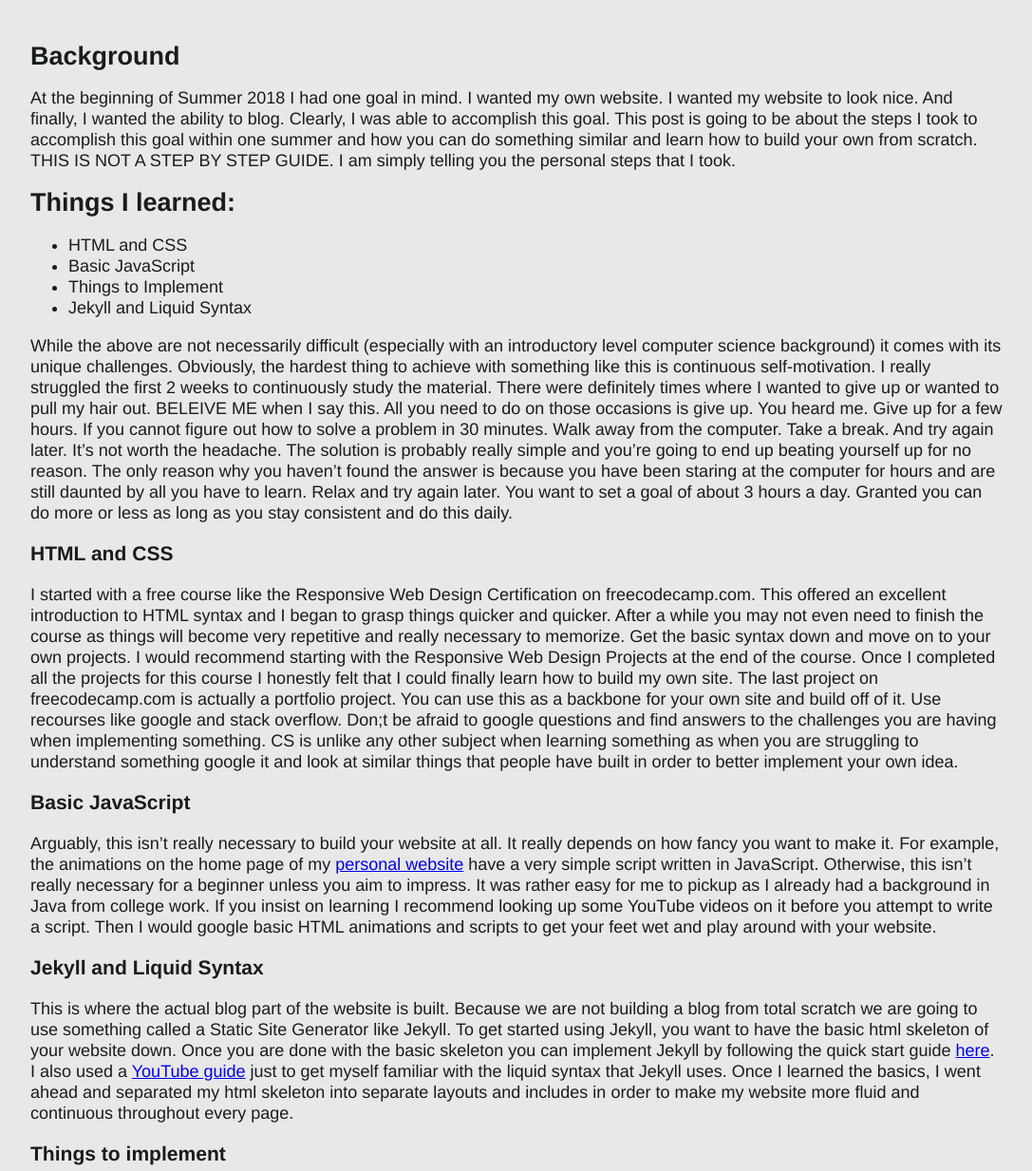
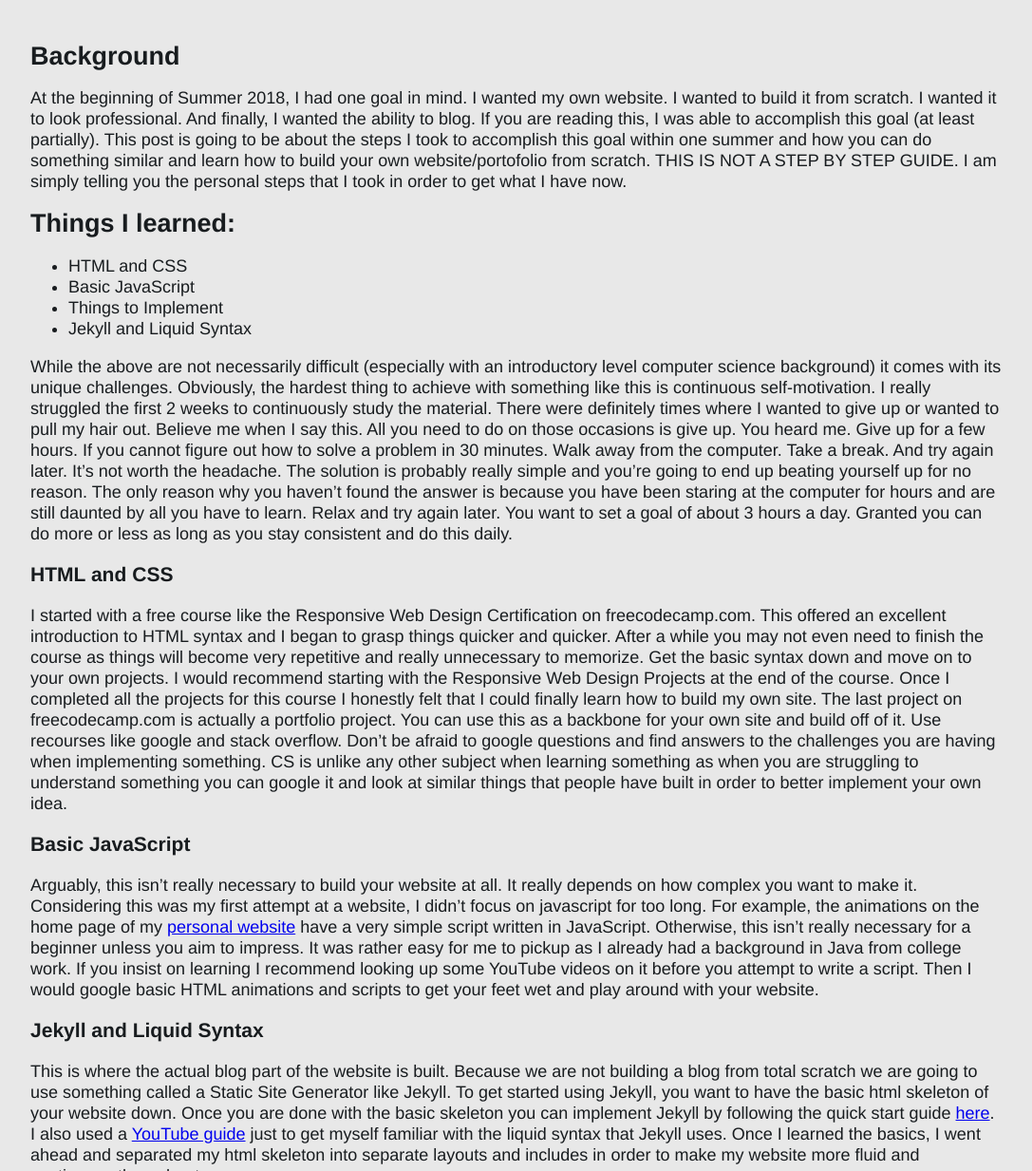
Before and after one commit to zaidsbaghal/Portfolio-V2, a Jekyll site: the page built from _posts/2018-11-26-How-I-Learned-the-Basics-of-Web-Design.md, in a window 1280 px wide and 1400 px high, scrolled down 440 px. Shown: the part 167-1400 px from the top of the window at 95% size, without its empty margins (96-1183 px from the left). Built offline with Jekyll 4.4.1, drawn with Linux system fonts in a browser that asks for light colours; comment, search, counter and statistics services are not loaded; some of the changed text lies outside the part shown.

Commit message:
blog post updates

```diff
--- a/_posts/2018-11-26-How-I-Learned-the-Basics-of-Web-Design.md
+++ b/_posts/2018-11-26-How-I-Learned-the-Basics-of-Web-Design.md
@@ -6,10 +6,10 @@ categories: [howto]
 ---
 ## Background
 
-   At the beginning of Summer 2018 I had one goal in mind. I wanted my own website. I wanted my website to look nice.
-And finally, I wanted the ability to blog. Clearly, I was able to accomplish this goal. This post is going to be about
+   At the beginning of Summer 2018, I had one goal in mind. I wanted my own website. I wanted to build it from scratch. I wanted it to look professional.
+And finally, I wanted the ability to blog. If you are reading this, I was able to accomplish this goal (at least partially). This post is going to be about
 the steps I took to accomplish this goal within one summer and how you can do something similar and learn how to build
-your own from scratch. THIS IS NOT A STEP BY STEP GUIDE. I am simply telling you the personal steps that I took.
+your own website/portofolio from scratch. THIS IS NOT A STEP BY STEP GUIDE. I am simply telling you the personal steps that I took in order to get what I have now.
 
 ## Things I learned:
 
@@ -21,7 +21,7 @@ your own from scratch. THIS IS NOT A STEP BY STEP GUIDE. I am simply telling you
    While the above are not necessarily difficult (especially with an introductory level computer science background) it
 comes with its unique challenges. Obviously, the hardest thing to achieve with something like this is continuous
 self-motivation. I really struggled the first 2 weeks to continuously study the material. There were definitely times
-where I wanted to give up or wanted to pull my hair out. BELEIVE ME when I say this. All you need to do on those
+where I wanted to give up or wanted to pull my hair out. Believe me when I say this. All you need to do on those
 occasions is give up. You heard me. Give up for a few hours. If you cannot figure out how to solve a problem in 30 minutes.
 Walk away from the computer. Take a break. And try again later. It's not worth the headache. The solution is probably
 really simple and you're going to end up beating yourself up for no reason. The only reason why you haven't found the
@@ -34,19 +34,19 @@ do this daily.
 
    I started with a free course like the Responsive Web Design Certification on freecodecamp.com. This offered an
 excellent introduction to HTML syntax and I began to grasp things quicker and quicker. After a while you may not
-even need to finish the course as things will become very repetitive and really necessary to memorize. Get the basic
+even need to finish the course as things will become very repetitive and really unnecessary to memorize. Get the basic
 syntax down and move on to your own projects. I would recommend starting with the Responsive Web Design Projects at
 the end of the course.
    Once I completed all the projects for this course I honestly felt that I could finally learn how to build my own
 site. The last project on freecodecamp.com is actually a portfolio project. You can use this as a backbone for your own site
-and build off of it. Use recourses like google and stack overflow. Don;t be afraid to google questions and find answers
+and build off of it. Use recourses like google and stack overflow. Don't be afraid to google questions and find answers
 to the challenges you are having when implementing something. CS is unlike any other subject when learning something
-as when you are struggling to understand something google it and look at similar things that people have built in order
+as when you are struggling to understand something you can google it and look at similar things that people have built in order
 to better implement your own idea.
 
 ### Basic JavaScript
 
-   Arguably, this isn't really necessary to build your website at all. It really depends on how fancy you want to make it.
+   Arguably, this isn't really necessary to build your website at all. It really depends on how complex you want to make it. Considering this was my first attempt at a website, I didn't focus on javascript for too long.
 For example, the animations on the home page of my [personal website](\projects\Portfolio.md) have a very simple
 script written in JavaScript. Otherwise, this isn't really necessary for a beginner unless you aim to impress.
 It was rather easy for me to pickup as I already had a background in Java from college work. If you insist on learning I
```
Also changed, not shown: other parts of _posts/2018-11-26-How-I-Learned-the-Basics-of-Web-Design.md (+3 -1 lines).
